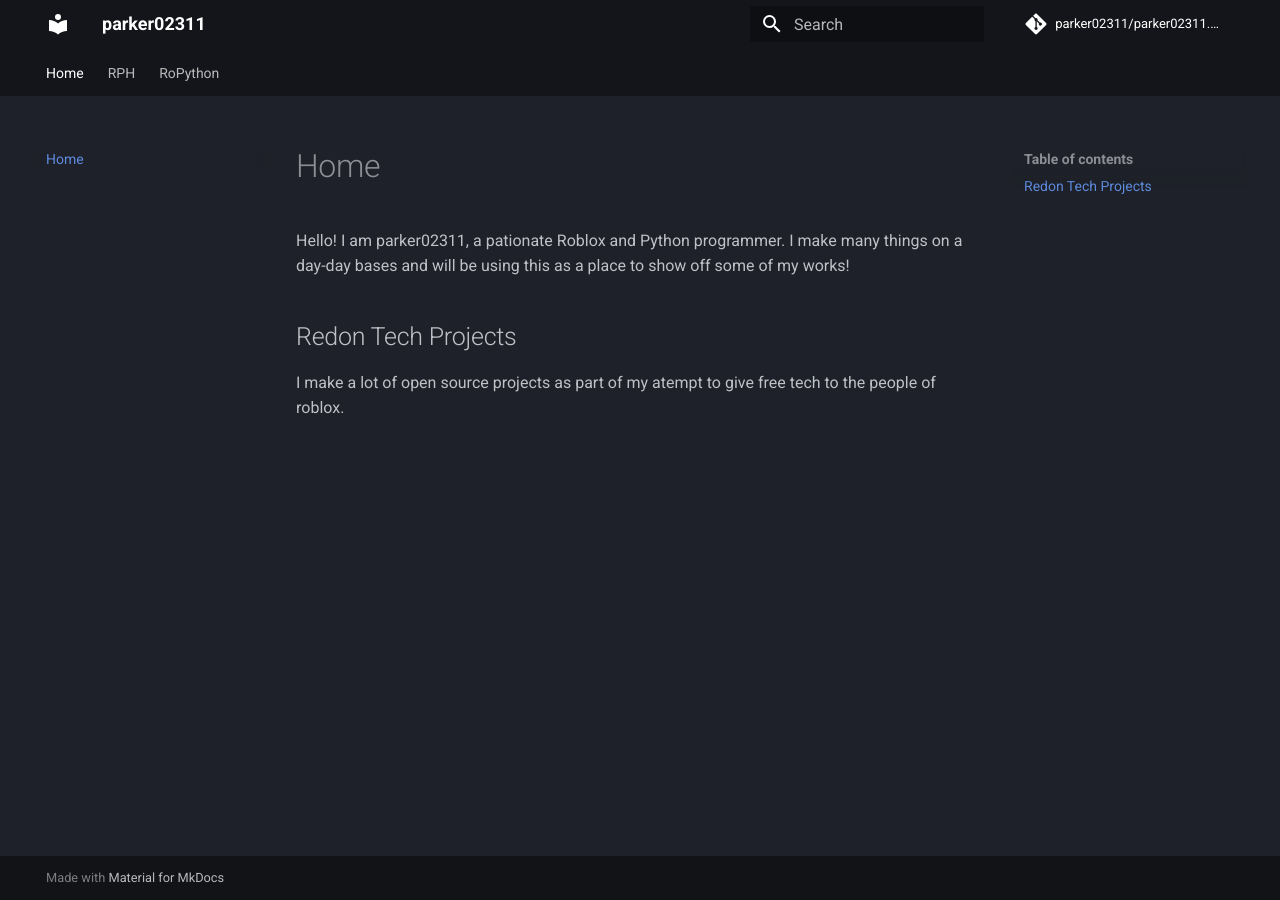
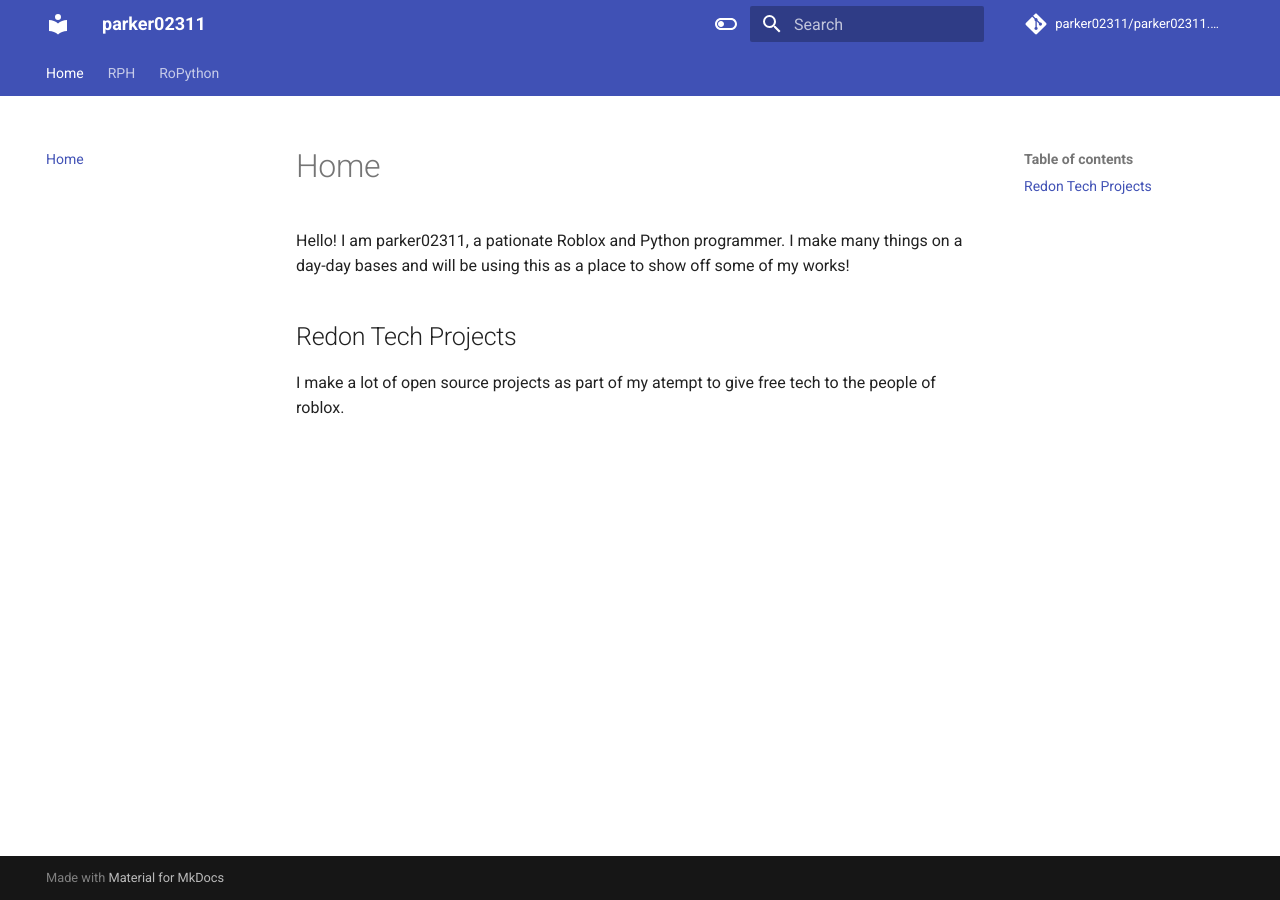
Before and after one commit to parker02311/parker02311.github.io, an MkDocs documentation site: the page built from pages/index.md, in a window 1280 px wide. Built offline with MkDocs 1.6.1 and Material for MkDocs 9.7.7, drawn with Linux system fonts in a browser that asks for light colours; comment, search, counter and statistics services are not loaded.

Commit message:
Attempt to add multi-themes

```diff
--- a/mkdocs.yml
+++ b/mkdocs.yml
@@ -11,9 +11,18 @@ theme:
   features:
     - navigation.tabs
   palette:
-    scheme: slate
-    primary: black
-    accent: green
+    - scheme: default
+      primary: indigo
+      accent: indigo
+      toggle:
+        icon: material/toggle-switch-off-outline
+        name: Switch to dark mode
+    - scheme: slate
+      primary: red
+      accent: red
+      toggle:
+        icon: material/toggle-switch
+        name: Switch to light mode
 
 plugins:
   - search
```
